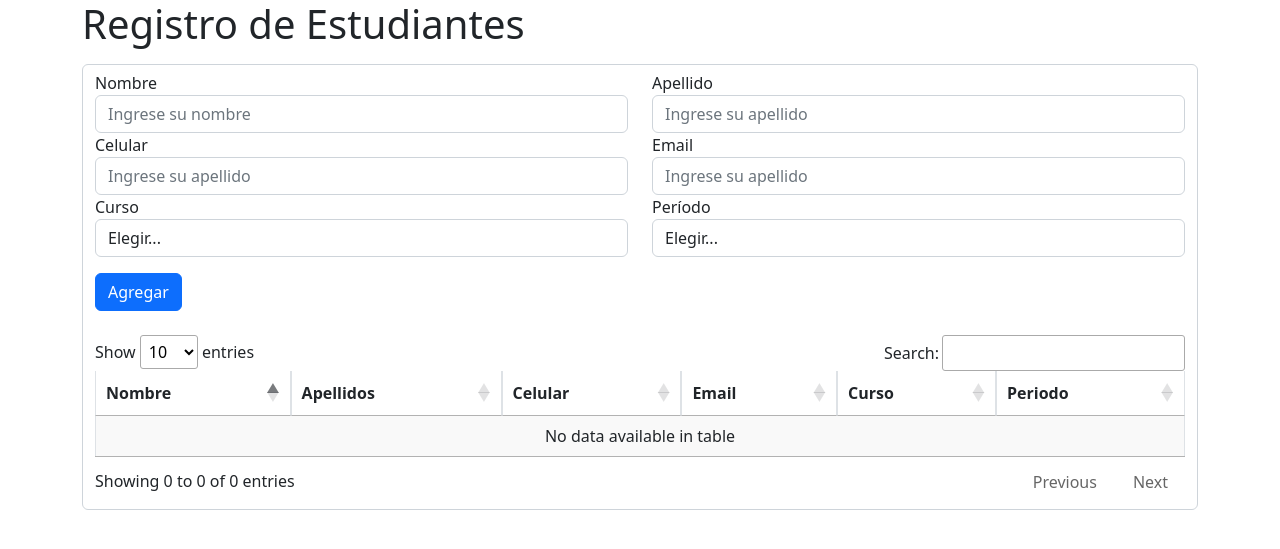
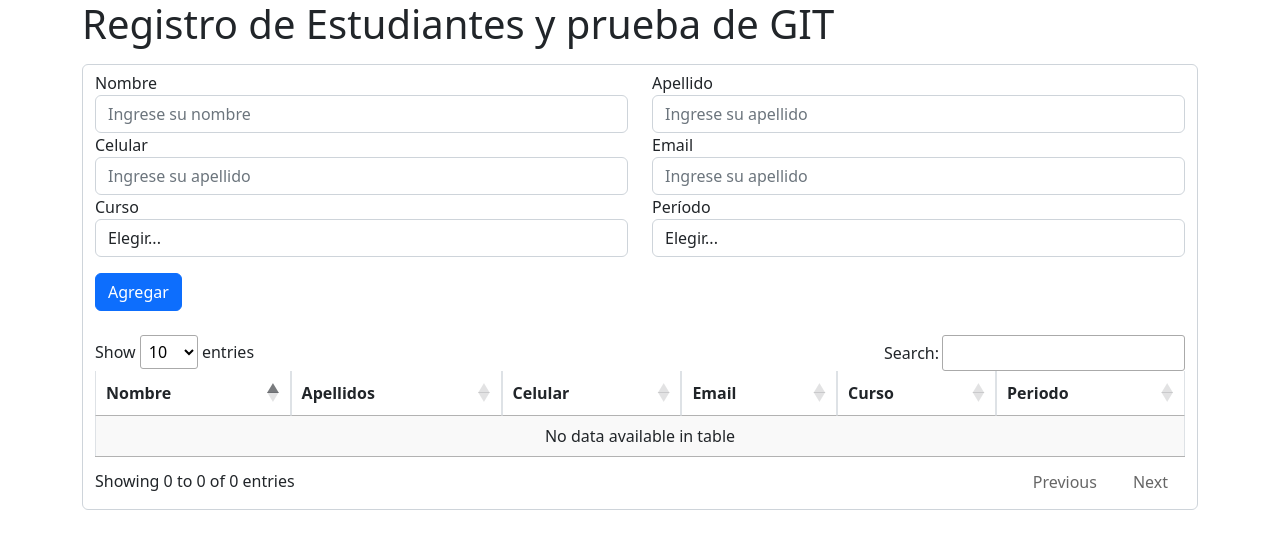
Before and after one commit to elisa-rivadeneira/registrophp, a PHP site: page / in a window 1280 px wide. Shown: the top 549 px of the page. Run offline with PHP 8.4, Linux system fonts and the light colour scheme; data that the repository does not hold is empty; some libraries are stand-ins or nearby versions.

Commit message:
Modificamos el titulo

```diff
--- a/index.php
+++ b/index.php
@@ -17,7 +17,7 @@
 <div class="container">
     <form action="connect.php" method="post">
 
-        <h1>Registro de Estudiantes</h1>
+        <h1>Registro de Estudiantes y prueba de GIT</h1>
 
         <div class="form-control mt-3 pl-3 pr-3">
 
```
